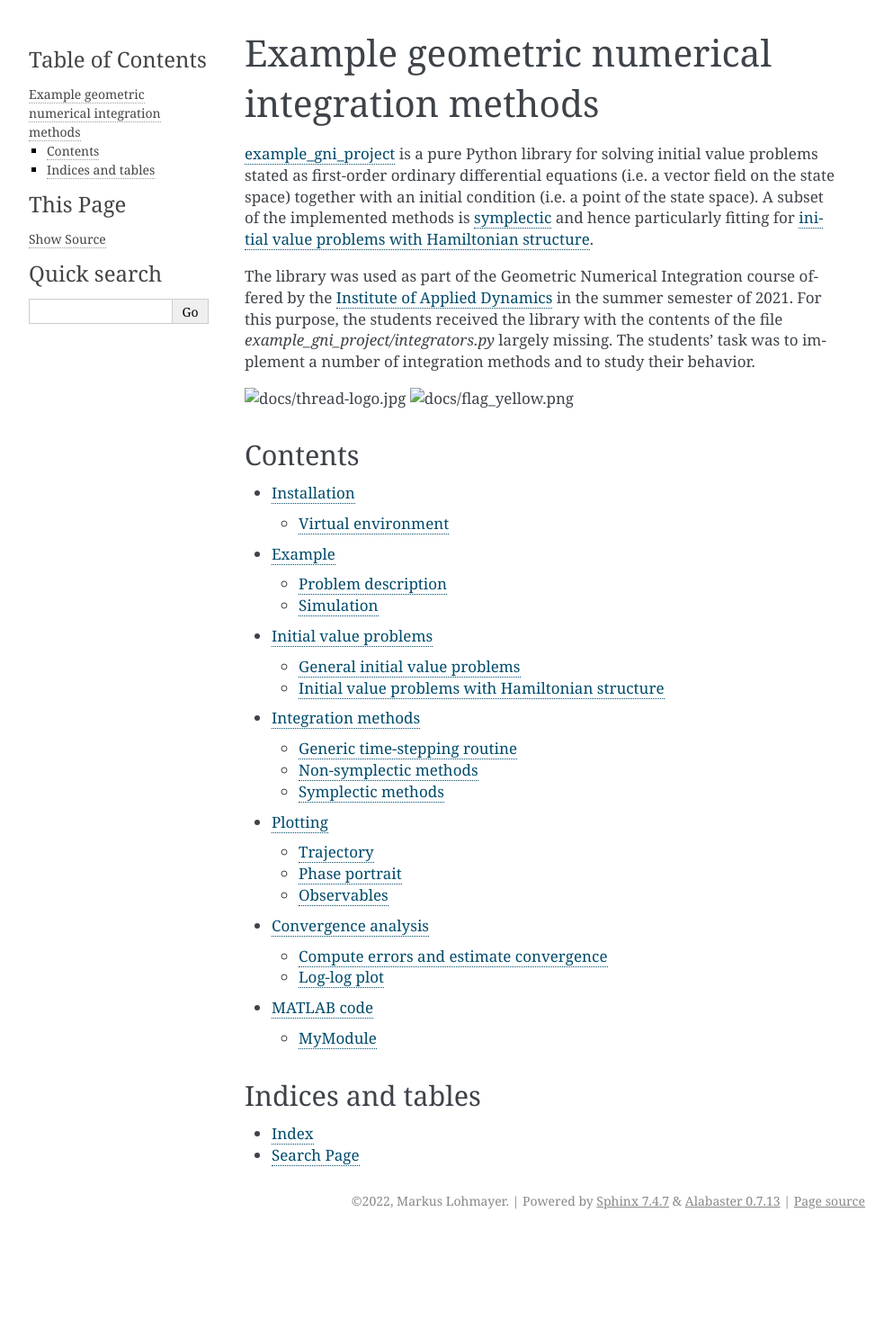
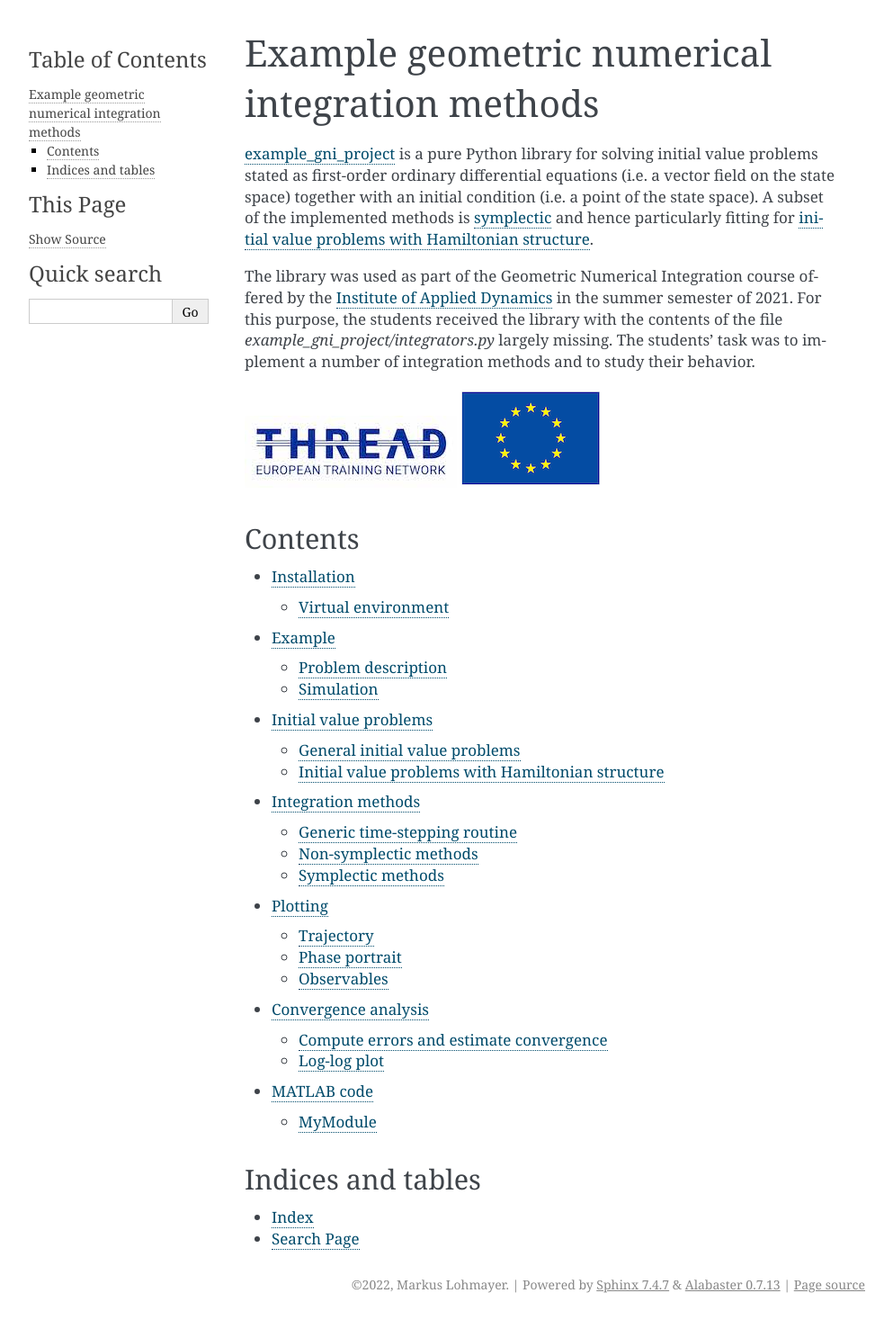
Before and after one commit to THREAD-3-2/example_gni_project, a Sphinx documentation site: the page built from docs/index.rst, in a window 1280 px wide. Shown: the whole page at 90% size, without its empty margins (148-1141 px from the left). Built offline with Sphinx 7.4.7, drawn with Linux system fonts in a browser that asks for light colours; before the commit the page ends 1374 px from its top, so only the background shows below that.

Commit message:
change image path

```diff
--- a/docs/index.rst
+++ b/docs/index.rst
@@ -20,8 +20,8 @@ The students' task was
 to implement a number of integration methods
 and to study their behavior.
 
-.. image:: /docs/thread-logo.jpg
-.. image:: /docs/flag_yellow.png
+.. image:: /thread-logo.jpg
+.. image:: /flag_yellow.png
 
 Contents
 --------
```
